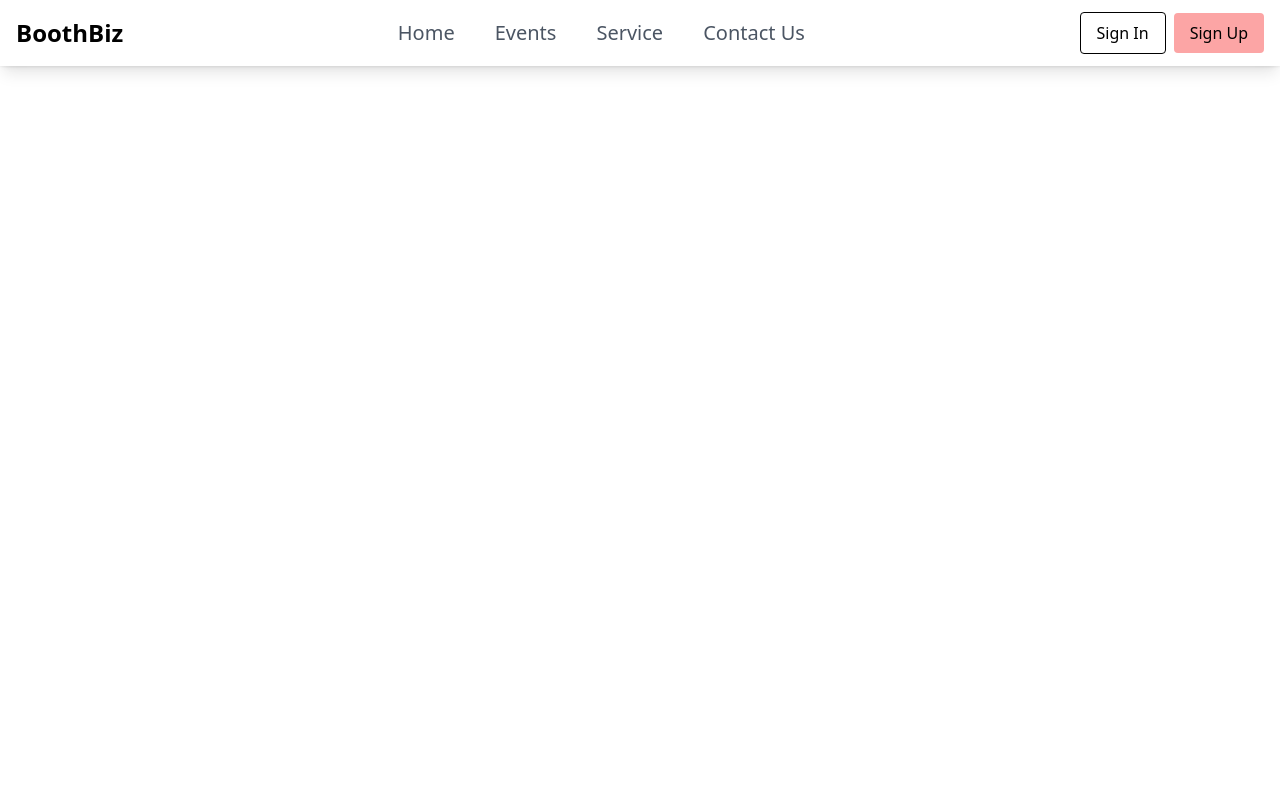
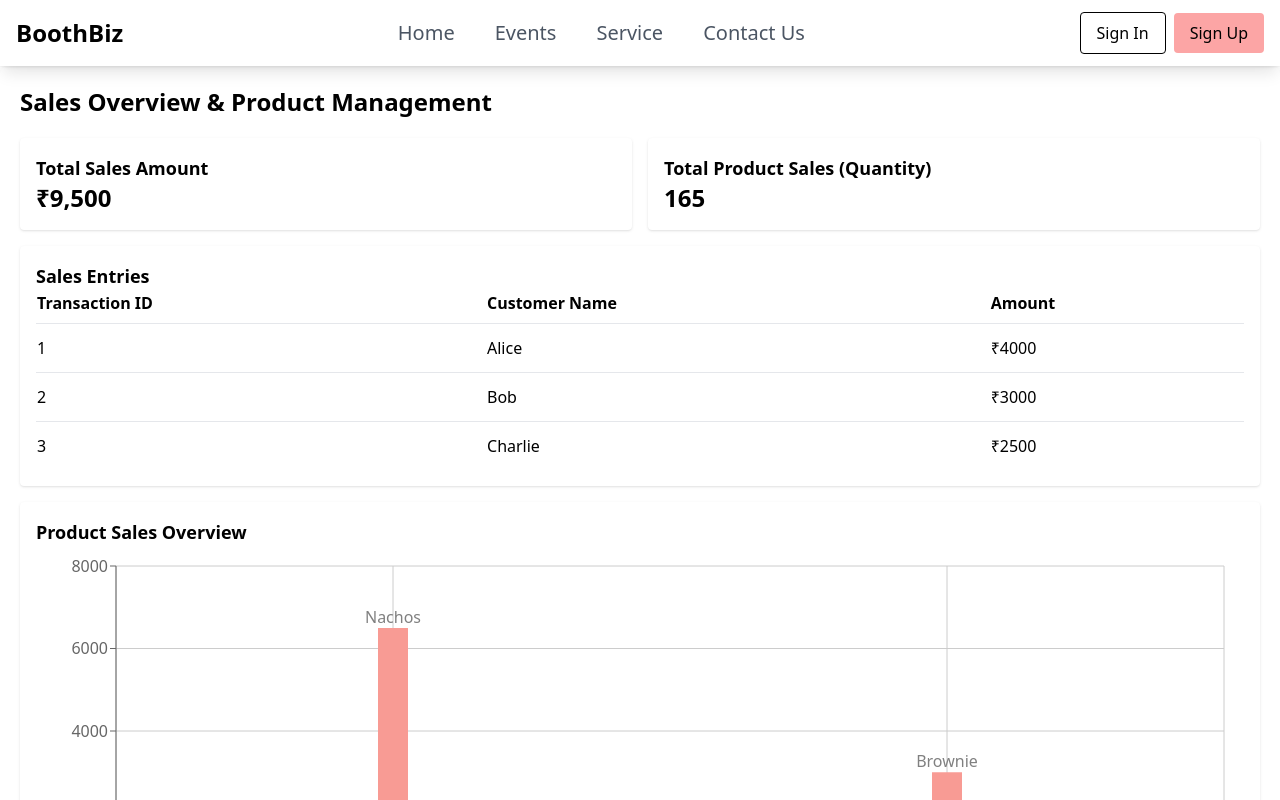
Before and after one commit to Rushikesh-purohit-0503/Booth-Bizz, a React (Vite) app: page /sales-analysis in a window 1280 px wide. Shown: the top 800 px of the page. Built offline with nearby package versions, Linux system fonts and the light colour scheme; no server answers.

Commit message:
salesAnalysis

```diff
--- a/package.json
+++ b/package.json
@@ -17,6 +17,7 @@
     "react-hook-form": "^7.53.0",
     "react-redux": "^9.1.2",
     "react-router-dom": "^6.26.2",
+    "recharts": "^2.12.7",
     "redux-persist": "^6.0.0",
     "redux-thunk": "^3.1.0"
   },
--- a/src/App.jsx
+++ b/src/App.jsx
@@ -6,10 +6,10 @@ import { onAuthStateChanged } from 'firebase/auth'
 import { useDispatch } from 'react-redux'
 import { auth } from './firebase/conf'
 import { BrowserRouter as Router, Route, Routes } from 'react-router-dom';
-import SignIn from './components/AuthLaouts/Signin';
+import SignIn from './components/AuthLayouts/Signin';
 
 import { useLocation } from 'react-router-dom';
-import SignUp from './components/AuthLaouts/Signup';
+import SignUp from './components/AuthLayouts/Signup';
 import HomePage from './components/HomePage';
 import ExpenseTracker from './components/ExpenseTracker/ExpenseTracker'
 import Dashboard from './components/Dashboard/Dashboard'
@@ -17,6 +17,7 @@ import AnalysisPage from './components/Dashboard/Analysis-Page/AnalysisPage'
 import EventPage from './components/Event/EventPage'
 import Product from './components/Product/Product'
 import POSSystem from './components/POSSystem/POSSystem'
+import SalesAnalysis from './components/SalesAnalysis/SalesAnalysis'
 
 
 function AppContent() {
@@ -57,6 +58,7 @@ function AppContent() {
         <Route path="/events" element={<EventPage />} />
         <Route path='/product' element={<Product />} />
         <Route path='/pos' element={<POSSystem />} />
+        <Route path='/sales-analysis' element={<SalesAnalysis />} />
         {/* Add other routes here */}
       </Routes>
     </div>
--- a/src/components/AuthLaouts/Signin.jsx
+++ b/src/components/AuthLayouts/Signin.jsx
@@ -22,8 +22,8 @@ const SignIn = () => {
       console.log("userCredential:", userCredential);
 
       if(userCredential && userCredential.user){
-      const{uid,email}=userCredential.user;
-      dispatch(login({ userData: {uid,email} }));
+      const{uid,email,displayName}=userCredential.user;
+      dispatch(login({ userData: {uid,email,userName:displayName} }));
       navigate('/')
       }
     } catch (error) {
--- a/src/components/Dashboard/Analysis-Page/AnalysisPage.jsx
+++ b/src/components/Dashboard/Analysis-Page/AnalysisPage.jsx
@@ -25,7 +25,7 @@ function AnalysisPage() {
       <Left
         onClickExpensetaker={onExpenseClick}
         onProductClick={()=>(navigate('/product'))}
-
+        onClickSalesAnalysis={()=>(navigate('/sales-analysis'))}
       />
      <RightAnalysis src={stall1} product={product} eventName={eventName} location={location}/>
     </div>
--- a/src/components/ExpenseTracker/ExpenseTracker.jsx
+++ b/src/components/ExpenseTracker/ExpenseTracker.jsx
@@ -75,7 +75,7 @@ function ExpenseTracker() {
 
     return (
         <div className="flex min-h-screen bg-pink-50 p-6">
-            <Left onStallClick={()=>(navigate('/stall-details'))} onProductClick={()=>(navigate('/product'))}/>
+            <Left onStallClick={()=>(navigate('/stall-details'))} onProductClick={()=>(navigate('/product'))} onClickSalesAnalysis={()=>(navigate('/sales-analysis'))}/>
             <Right
                 expenses={expenses}
                 totalAmount={totalAmount}
--- a/src/components/ExpenseTracker/Left.jsx
+++ b/src/components/ExpenseTracker/Left.jsx
@@ -1,6 +1,6 @@
 import React from 'react'
 
-function Left({onClickExpensetaker,onStallClick,onProductClick}) {
+function Left({onClickExpensetaker,onStallClick,onProductClick,onClickSalesAnalysis}) {
 
 
   return (
@@ -15,6 +15,9 @@ function Left({onClickExpensetaker,onStallClick,onProductClick}) {
     <button onClick={onProductClick} className="block w-full text-left  text-black px-4 py-2 bg-red-300 rounded-lg hover:bg-red-400 transition duration-300 mb-4">
         Product
     </button>
+    <button onClick={onClickSalesAnalysis} className="block w-full text-left  text-black px-4 py-2 bg-red-300 rounded-lg hover:bg-red-400 transition duration-300 mb-4">
+        Sales & Analysis
+    </button>
 </div>
   )
 }
--- a/src/components/POSSystem/POSSystem.jsx
+++ b/src/components/POSSystem/POSSystem.jsx
@@ -10,8 +10,8 @@ function POSSystem() {
 
 
   const [products, setProducts] = useState([
-    { name: 'Product 1', price: 100, quantity: 1 },
-    { name: 'Product 2', price: 200, quantity: 1 },
+    { name: 'Product 1', price: 100, quantity: 0 },
+    { name: 'Product 2', price: 200, quantity: 0},
   ]);
   const navigate=useNavigate()
   const authStatus=useSelector((state)=>(state.auth.status))
@@ -47,7 +47,7 @@ function POSSystem() {
 
   return (
     <div className="flex min-h-screen bg-gray-50 p-6 ">
-      <Left onStallClick={()=>(navigate('/stall-details'))} onClickExpensetaker={()=>(navigate('/expense-tracker'))} onProductClick={()=>(navigate('/product'))} />
+      <Left onStallClick={()=>(navigate('/stall-details'))} onClickSalesAnalysis={()=>(navigate('/sales-analysis'))} onClickExpensetaker={()=>(navigate('/expense-tracker'))} onProductClick={()=>(navigate('/product'))} />
       <RightPOS
         products={products}
         incrementQuantity={incrementQuantity}
--- a/src/components/Product/Product.jsx
+++ b/src/components/Product/Product.jsx
@@ -73,7 +73,7 @@ function Product() {
 
     return (
         <div className="flex min-h-screen bg-pink-50 p-6">
-            <Left onStallClick={() => navigate('/stall-details')} onProductClick={() => navigate('/product')} onClickExpensetaker={() => (navigate('/expense-tracker'))} />
+            <Left onStallClick={() => navigate('/stall-details')} onClickSalesAnalysis={()=>(navigate('/sales-analysis'))} onProductClick={() => navigate('/product')} onClickExpensetaker={() => (navigate('/expense-tracker'))} />
             <RightProduct
                 products={products}
                 onAddProduct={() => setIsPopupOpen(true)}
--- /dev/null
+++ b/src/components/SalesAnalysis/SalesAnalysis.jsx
@@ -0,0 +1,137 @@
+import React, { useState } from 'react';
+import { BarChart, Bar, XAxis, YAxis, CartesianGrid, Tooltip, ResponsiveContainer, LabelList } from 'recharts';
+import { XIcon } from 'lucide-react'; // Importing the cross icon
+
+
+
+const SalesAnalysis = () => {
+    const data = [
+        { transactionId: 1, customerName: 'Alice', name: 'Nachos', price: 50, quantity: 80, sales: 4000 },
+        { transactionId: 2, customerName: 'Bob', name: 'Brownie', price: 70, quantity: 60, sales: 3000 },
+        { transactionId: 3, customerName: 'Charlie', name: 'Nachos', price: 100, quantity: 25, sales: 2500 },
+        // Add more entries here if needed
+    ];
+
+    const aggregateData = (data) => {
+        const aggregated = data.reduce((acc, item) => {
+            const existingProduct = acc.find(p => p.name === item.name);
+            if (existingProduct) {
+                existingProduct.sales += item.sales;
+                existingProduct.quantity += item.quantity;
+            } else {
+                acc.push({ ...item });
+            }
+            return acc;
+        }, []);
+        return aggregated;
+    };
+    const [showMore, setShowMore] = useState(false);
+    const [selectedTransaction, setSelectedTransaction] = useState(null);
+    const aggregatedData = aggregateData(data);
+
+    const totalSales = aggregatedData.reduce((sum, item) => sum + item.sales, 0);
+    const totalQuantitySold = aggregatedData.reduce((sum, item) => sum + item.quantity, 0);
+
+    const displayedData = showMore ? data : data.slice(0, 10);
+
+    const handleRowClick = (transaction) => {
+        setSelectedTransaction(transaction);
+    };
+
+    const closeModal = () => {
+        setSelectedTransaction(null);
+    };
+
+    const handleOutsideClick = (e) => {
+        if (e.target === e.currentTarget) {
+            closeModal();
+        }
+    };
+
+    return (
+        <div className="p-5 bg-white shadow-md rounded-lg">
+            <h1 className="text-2xl font-bold mb-5">Sales Overview & Product Management</h1>
+            <div className="grid grid-cols-2 gap-4 mb-4">
+                <div className="bg-white p-4 rounded shadow">
+                    <h2 className="text-lg font-semibold">Total Sales Amount</h2>
+                    <p className="text-2xl font-bold">₹{totalSales.toLocaleString()}</p>
+                </div>
+                <div className="bg-white p-4 rounded shadow">
+                    <h2 className="text-lg font-semibold">Total Product Sales (Quantity)</h2>
+                    <p className="text-2xl font-bold">{totalQuantitySold}</p>
+                </div>
+            </div>
+
+            <div className="bg-white p-4 rounded shadow mb-4">
+                <h2 className="text-lg font-semibold">Sales Entries</h2>
+                <div className="overflow-y-auto max-h-60">
+                    <table className="w-full border-collapse">
+                        <thead>
+                            <tr className="text-left border-b">
+                                <th className="pb-2">Transaction ID</th>
+                                <th className="pb-2">Customer Name</th>
+                                <th className="pb-2">Amount</th>
+                            </tr>
+                        </thead>
+                        <tbody>
+                            {displayedData.map((item) => (
+                                <tr key={item.transactionId} className="border-b last:border-b-0 cursor-pointer" onClick={() => handleRowClick(item)}>
+                                    <td className="py-3">{item.transactionId}</td>
+                                    <td className="py-3">{item.customerName}</td>
+                                    <td className="py-3">₹{item.sales}</td>
+                                </tr>
+                            ))}
+                        </tbody>
+                    </table>
+                </div>
+                {data.length > 10 && (
+                    <button
+                        className="mt-2 text-blue-500 hover:underline"
+                        onClick={() => setShowMore(!showMore)}
+                    >
+                        {showMore ? 'SEE LESS' : 'SEE MORE'}
+                    </button>
+                )}
+            </div>
+
+            <div className="bg-white p-4 rounded shadow">
+                <h2 className="text-lg font-semibold">Product Sales Overview</h2>
+                <div className="h-[400px]">
+                    <ResponsiveContainer width="100%" height="100%">
+                        <BarChart data={aggregatedData} margin={{ top: 20, right: 20, bottom: 20, left: 20 }}>
+                            <CartesianGrid />
+                            <XAxis dataKey="name" />
+                            <YAxis />
+                            <Tooltip formatter={(value) => [`₹${value}`, 'Sales']} />
+                            <Bar dataKey="sales" fill="#f89b94" barSize={30}>
+                                <LabelList dataKey="name" position="top" />
+                            </Bar>
+                        </BarChart>
+                    </ResponsiveContainer>
+                </div>
+            </div>
+
+            {selectedTransaction && (
+                <div className="fixed inset-0 bg-gray-600 bg-opacity-50 flex items-center justify-center" onClick={handleOutsideClick}>
+                    <div className="bg-white p-6 rounded-lg shadow-lg w-96 relative">
+                        <button
+                            className="absolute top-3 right-3 text-gray-600 hover:text-gray-900"
+                            onClick={closeModal}
+                        >
+                            <XIcon size={24} />
+                        </button>
+                        <h2 className="text-xl font-bold mb-4">Transaction Details</h2>
+                        <p className="mb-2"><strong>Transaction ID:</strong> {selectedTransaction.transactionId}</p>
+                        <p className="mb-2"><strong>Customer Name:</strong> {selectedTransaction.customerName}</p>
+                        <p className="mb-2"><strong>Product:</strong> {selectedTransaction.name}</p>
+                        <p className="mb-2"><strong>Price (Per Product):</strong> ₹{selectedTransaction.price}</p>
+                        <p className="mb-2"><strong>Quantity:</strong> {selectedTransaction.quantity}</p>
+                        <p><strong>Sales:</strong> ₹{selectedTransaction.sales}</p>
+                    </div>
+                </div>
+            )}
+        </div>
+    );
+};
+
+export default SalesAnalysis
```
Also changed, not shown: src/components/AuthLayouts/AuthHeader.jsx (renamed from src/components/AuthLaouts/AuthHeader.jsx), src/components/AuthLayouts/Signup.jsx (renamed from src/components/AuthLaouts/Signup.jsx), 1 other file (tests, documents, lock files or other folders).
